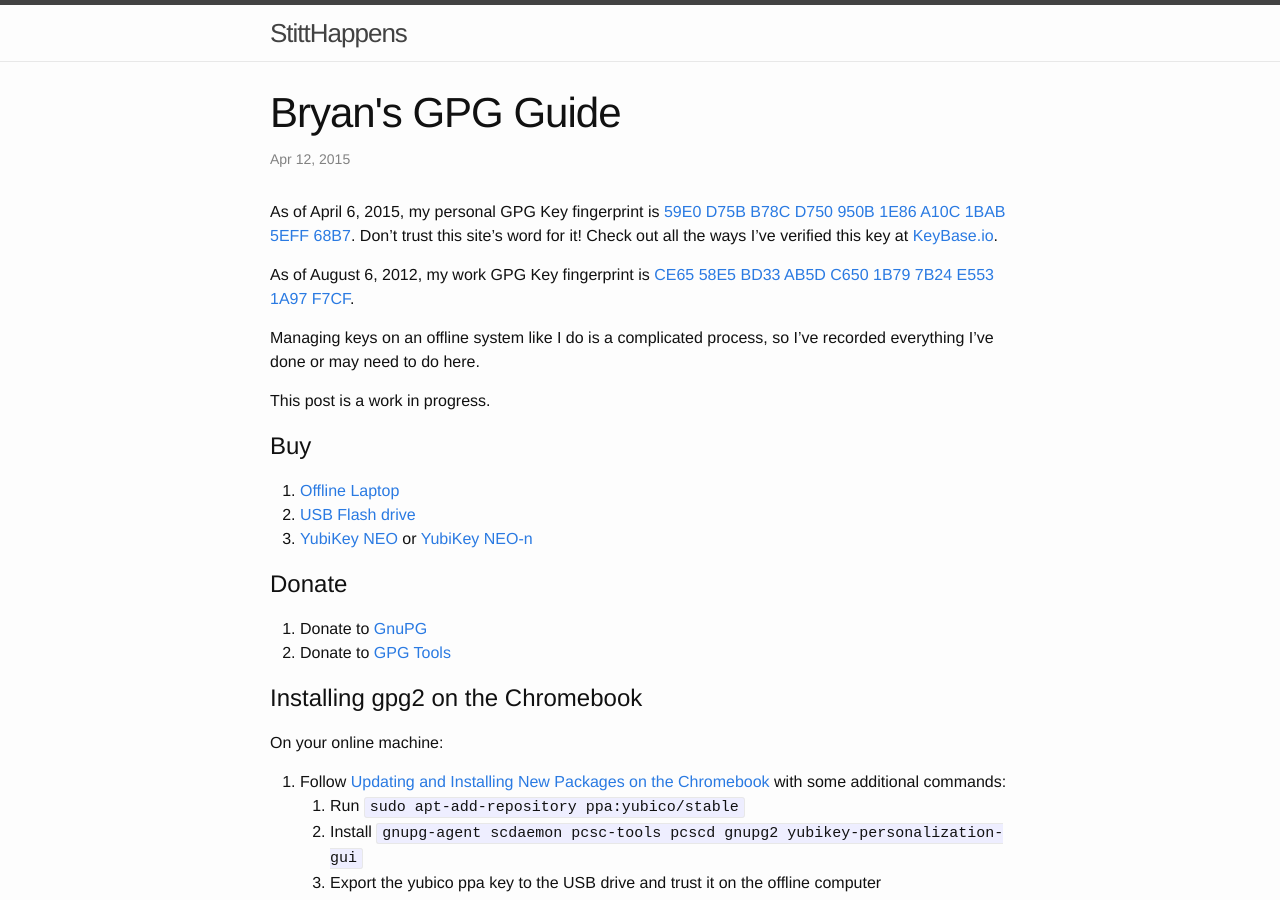
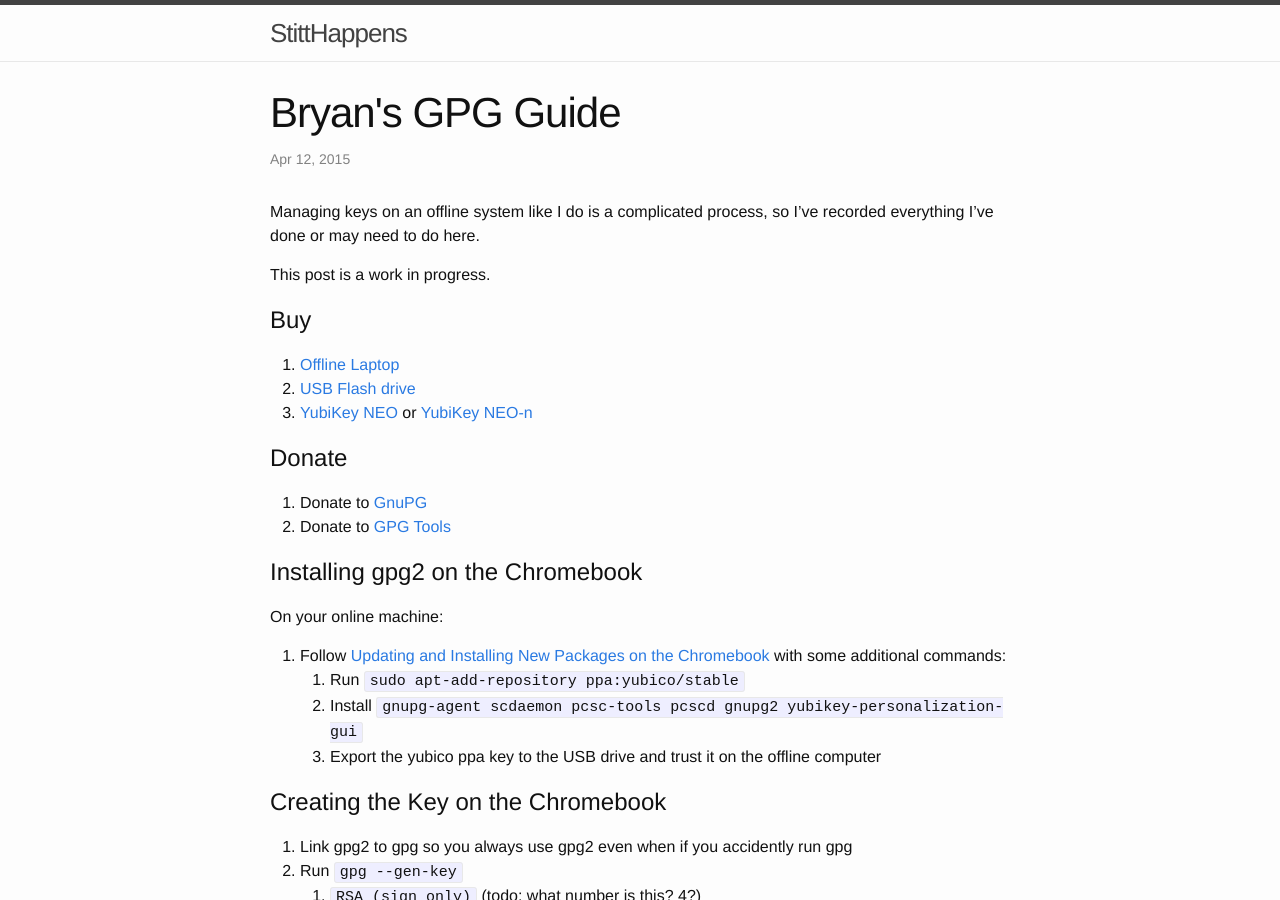
Before and after one commit to BlinkyStitt/WyseNynja.github.io, a Jekyll site: the page built from _posts/2015-04-12-howto-gpg.md, in a window 1280 px wide and 900 px high. Built offline with Jekyll 4.4.1, drawn with Linux system fonts in a browser that asks for light colours; some of the changed text lies outside the part shown.

```diff
--- a/_config.yml
+++ b/_config.yml
@@ -7,7 +7,6 @@
 url: "http://wysenynja.github.io" # the base hostname & protocol for your site
 twitter_username: WyseNynja
 github_username:  WyseNynja
-keybase_username: bwstitt
 
 # Build settings
 markdown: kramdown
--- a/_includes/footer.html
+++ b/_includes/footer.html
@@ -1,16 +1,11 @@
 <footer class="site-footer">
 
   <div class="wrapper">
-
-    <h2 class="footer-heading">{{ site.title }}</h2>
 
     <div class="footer-col-wrapper">
       <div class="footer-col  footer-col-1">
         <ul class="contact-list">
           <li><a href="mailto:{{ site.email }}">{{ site.email }}</a></li>
-          {% if site.keybase_username %}
-          <li><a href="http://keybase.io/{{ site.keybase_username }}/">KeyBase.io</a></li>
-          {% endif %}
         </ul>
       </div>
 
--- a/_posts/2015-04-12-howto-gpg.markdown
+++ b/_posts/2015-04-12-howto-gpg.md
@@ -4,10 +4,6 @@
 date:   2015-04-12 15:00:00
 categories: [howto, security, wip]
 ---
-
-As of April 6, 2015, my personal GPG Key fingerprint is [59E0 D75B B78C D750 950B 1E86 A10C 1BAB 5EFF 68B7]({{ site.baseurl }}/assets/A10C1BAB5EFF68B7.asc). Don't trust this site's word for it! Check out all the ways I've verified this key at [KeyBase.io](https://keybase.io/bwstitt/).
-
-As of August 6, 2012, my work GPG Key fingerprint is [CE65 58E5 BD33 AB5D C650 1B79 7B24 E553 1A97 F7CF]({{ site.baseurl }}/assets/7B24E5531A97F7CF.asc).
 
 Managing keys on an offline system like I do is a complicated process, so I've recorded everything I've done or may need to do here.
 
--- a/index.html
+++ b/index.html
@@ -3,8 +3,6 @@
 ---
 
 <div class="home">
-
-  <h1 class="page-heading">Posts</h1>
 
   <ul class="post-list">
     {% for post in site.posts %}
```
Also changed, not shown: _posts/2015-04-11-first.md (renamed from _posts/2015-04-11-first.markdown), _posts/2015-04-12-howto-offline-laptop.md (renamed from _posts/2015-04-12-howto-offline-laptop.markdown).
